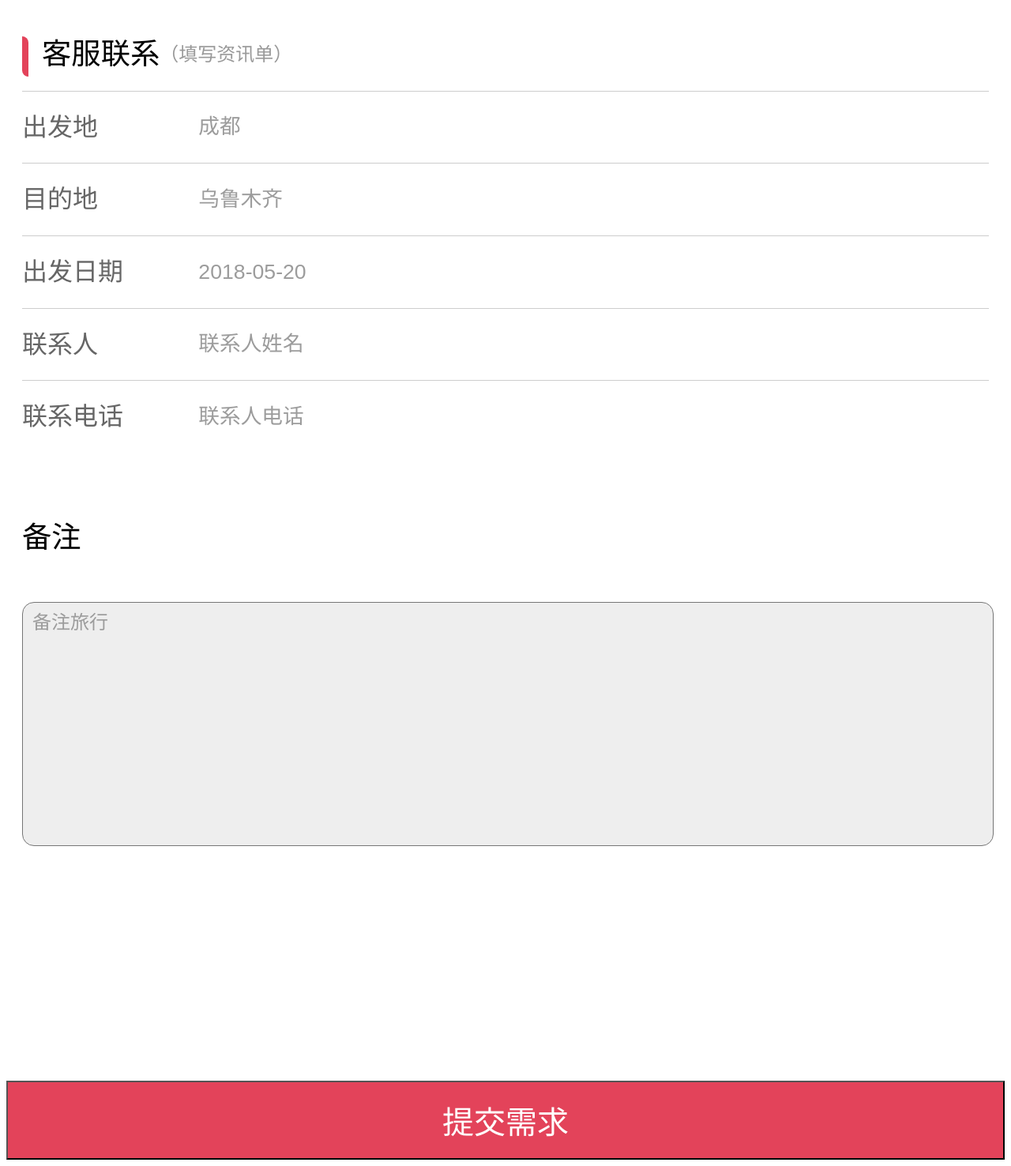
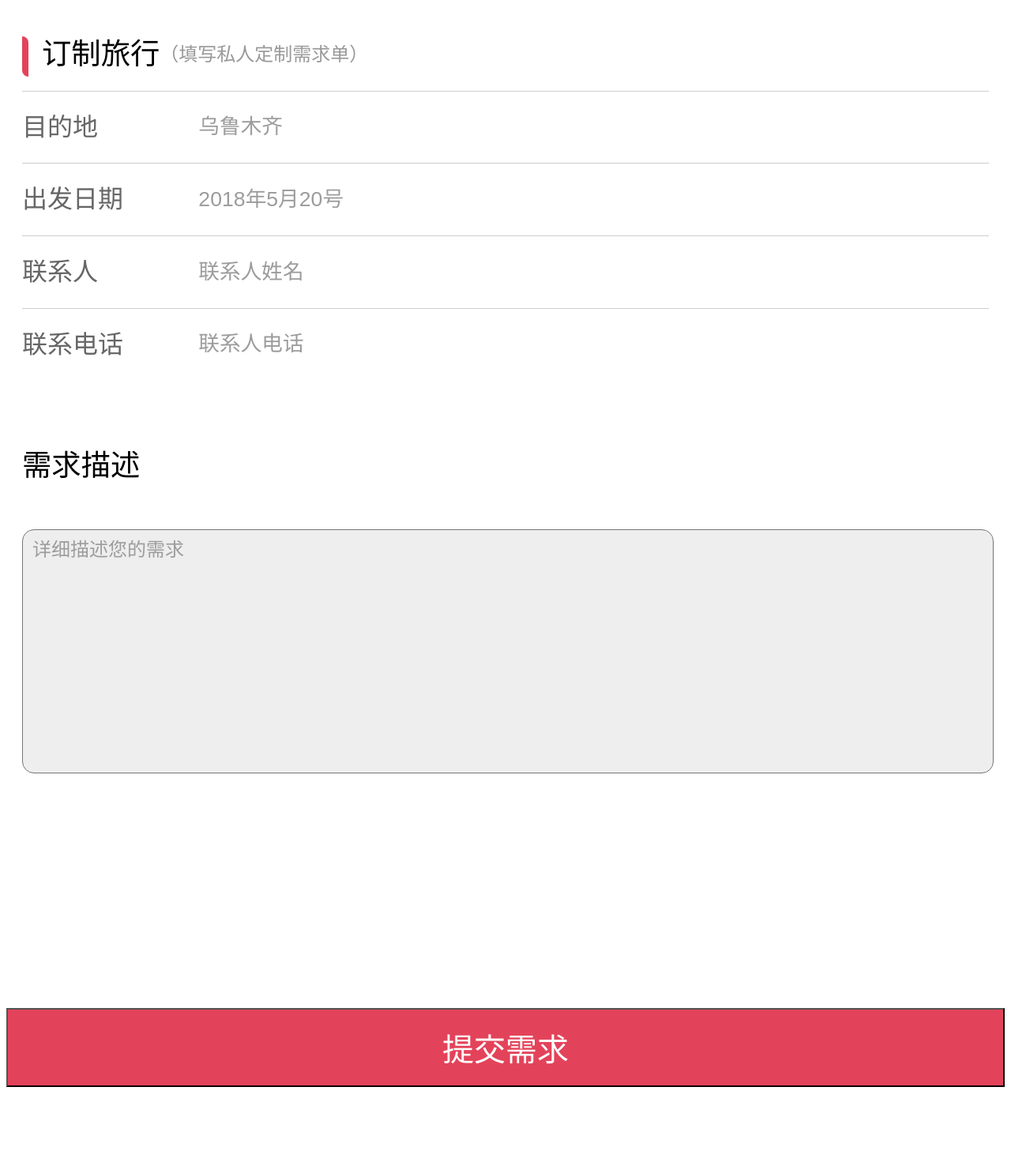
Before and after one commit to Nomango/CamelRoad, a PHP site: page /application/index/view/index/customize.html in a window 1280 px wide. Shown: the part 326-1802 px from the top of the page at 79% size. After the commit the page ends 1702 px from the top, so only its background shows below. Run offline with PHP 8.4, Linux system fonts and the light colour scheme.

Commit message:
定制旅游重做 & 公益活动调整

```diff
--- a/application/index/controller/TouristController.php
+++ b/application/index/controller/TouristController.php
@@ -23,12 +23,12 @@ class TouristController extends Controller
         ]);
     }
 
-    public function index() {
+    public function landing() {
         return $this->fetch('pc/touristMall');
     }
 
     //详细旅游
-    public function category() {
+    public function index() {
         if (Request::instance()->isMobile()) {
             return $this->fetch('index/detailTouristMall');
         } else {
--- a/application/index/view/index/customize.html
+++ b/application/index/view/index/customize.html
@@ -14,34 +14,82 @@
     </div>
     <div class="private-box">
         <div class="private-item">
-            <p class="primary-title">客服联系</p>
-            <span class="sub-primary-title">（填写资讯单）</span>
-        </div>
-        <div class="private-item">
-            <p class="primary-item-p">出发地</p>
-            <input type="text" placeholder="成都" class="private-input">
+            <p class="primary-title">订制旅行</p>
+            <span class="sub-primary-title">（填写私人定制需求单）</span>
         </div>
         <div class="private-item">
             <p class="primary-item-p">目的地</p>
-            <input type="text" placeholder="乌鲁木齐" class="private-input">
+            <input id="demand-dest" type="text" placeholder="乌鲁木齐" class="private-input">
         </div>
         <div class="private-item">
             <p class="primary-item-p">出发日期</p>
-            <input type="text" placeholder="2018-05-20" class="private-input">
+            <input id="demand-departure-time" type="text" placeholder="2018年5月20号" class="private-input">
         </div>
         <div class="private-item">
             <p class="primary-item-p">联系人</p>
-            <input type="text" placeholder="联系人姓名" class="private-input">
+            <input id="demand-name" type="text" placeholder="联系人姓名" class="private-input">
         </div>
         <div class="private-item">
             <p class="primary-item-p">联系电话</p>
-            <input type="text" placeholder="联系人电话" class="private-input">
+            <input id="demand-phone" type="text" placeholder="联系人电话" class="private-input">
         </div>
     </div>
     <div class="remark-box">
-        <p class="remark-p">备注</p>
-        <textarea type="text" placeholder="备注旅行" style="overflow: hidden" class="private-textarea"></textarea>
-        <button class="submit-btn">提交需求</button>
+        <p class="remark-p">需求描述</p>
+        <textarea id="demand-remarks" type="text" placeholder="详细描述您的需求" style="overflow: hidden" class="private-textarea"></textarea>
+        <button id="demand-submit" class="submit-btn">提交需求</button>
     </div>
+    <script>
+        $(document).ready(function () {
+            layui.use('layer');
+
+            $('#demand-submit').click(function () {
+                var name = $('#demand-name').val();
+                var dest = $('#demand-dest').val();
+                var departure_time = $('#demand-departure-time').val();
+                var phone = $('#demand-phone').val();
+                var remarks = $('#demand-remarks').val();
+                if (name == "" ||
+                    dest == "" ||
+                    departure_time == "" ||
+                    phone == "" ||
+                    remarks == "") {
+                    layui.layer.msg('请填完后再提交哦~', {icon: 2});
+                    return;
+                }
+
+                $('#demand-submit').attr('disabled', 'disabled');
+
+                $.ajax({
+                    type: 'POST',
+                    data: {
+                        name: name,
+                        dest: dest,
+                        departure_time: departure_time,
+                        phone: phone,
+                        remarks: remarks
+                    },
+                    url: '{:url("Customize/submit")}',
+                    success: function (data) {
+                        if (data.code != 0) {
+                            layui.layer.msg(data.msg, {icon: 2});
+                            $('#demand-submit').removeAttr('disabled');
+                        } else {
+                            layui.layer.msg(data.msg, {
+                                icon: 1
+                                ,time: 1500
+                            }, function() {
+                                window.location.reload();
+                            });
+                        }
+                    },
+                    error: function () {
+                        layui.layer.msg('无法连接服务器！', {icon: 5});
+                        $('#demand-submit').removeAttr('disabled');
+                    }
+                });
+            });
+        });
+    </script>
 </body>
 </html>
--- a/application/index/view/pc/commonweal.html
+++ b/application/index/view/pc/commonweal.html
@@ -7,7 +7,8 @@
     <link rel="stylesheet" href="__CSS__/pc/commonweal.css" />
     <style>
         .common-weal-head{
-            background-image: url("__IMAGE__/pc/common.jpg");
+            background-image: url("__IMAGE__/header/commonweal.jpg");
+            background-position: top!important;
         }
     </style>
 </head>
--- a/application/index/view/pc/productMall.html
+++ b/application/index/view/pc/productMall.html
@@ -25,8 +25,8 @@
                     <div class="item-desc">
                         <p class="item-desc-p">新疆特产是基于新疆独特的地理环境和人文环境而产生</p>
                         <p class="price-p">
-                            <span class="sold-span">销量：22</span>
-                            <span class="price-span">￥：19.80</span>
+                            <!--<span class="sold-span">销量：22</span>-->
+                            <span class="price-span">￥19.80</span>
                         </p>
                     </div>
                 </div>
--- a/application/index/view/pclayout/header.html
+++ b/application/index/view/pclayout/header.html
@@ -19,7 +19,7 @@
                     <dl class="mall-dl">
                         <dd class="triangle"></dd>
                         <dd class="tab-item-dd">
-                            <a href="{:url('Tourist/index')}" class="dd-a">旅游商城</a>
+                            <a href="{:url('Tourist/landing')}" class="dd-a">旅游商城</a>
                         </dd>
                         <dd class="tab-item-dd">
                             <a href="{:url('Product/index')}" class="dd-a">特产商城</a>
--- a/public/static/css/pc/detailTourist.css
+++ b/public/static/css/pc/detailTourist.css
@@ -86,9 +86,9 @@ body{
     height: 40px;
     line-height: 40px;
     opacity: 1;
+    transition: all .3s;
 }
 .bespoke-btn:hover{
-    transition: all .3s;
     opacity: .8;
 }
 .introduce-tab{
```
Also changed, not shown: application/index/controller/CustomizeController.php (+6 -6 lines), application/index/view/index/index.html (+3 -9 lines), application/index/view/pc/customize.html (+4 -4 lines), application/index/view/pc/index.html (+2 -25 lines), application/index/view/pc/touristMall.html (+5 -5 lines), public/static/image/article/test.webp (added), public/static/image/header/commonweal.jpg (added).
